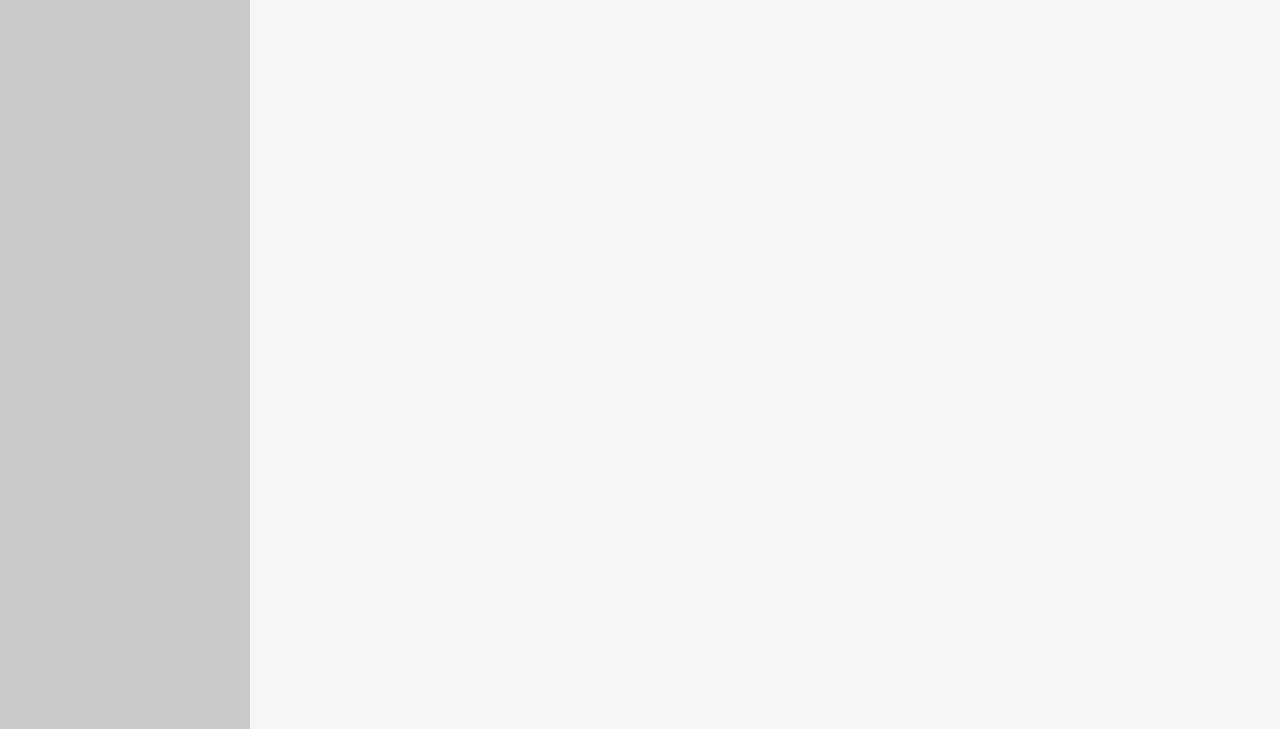
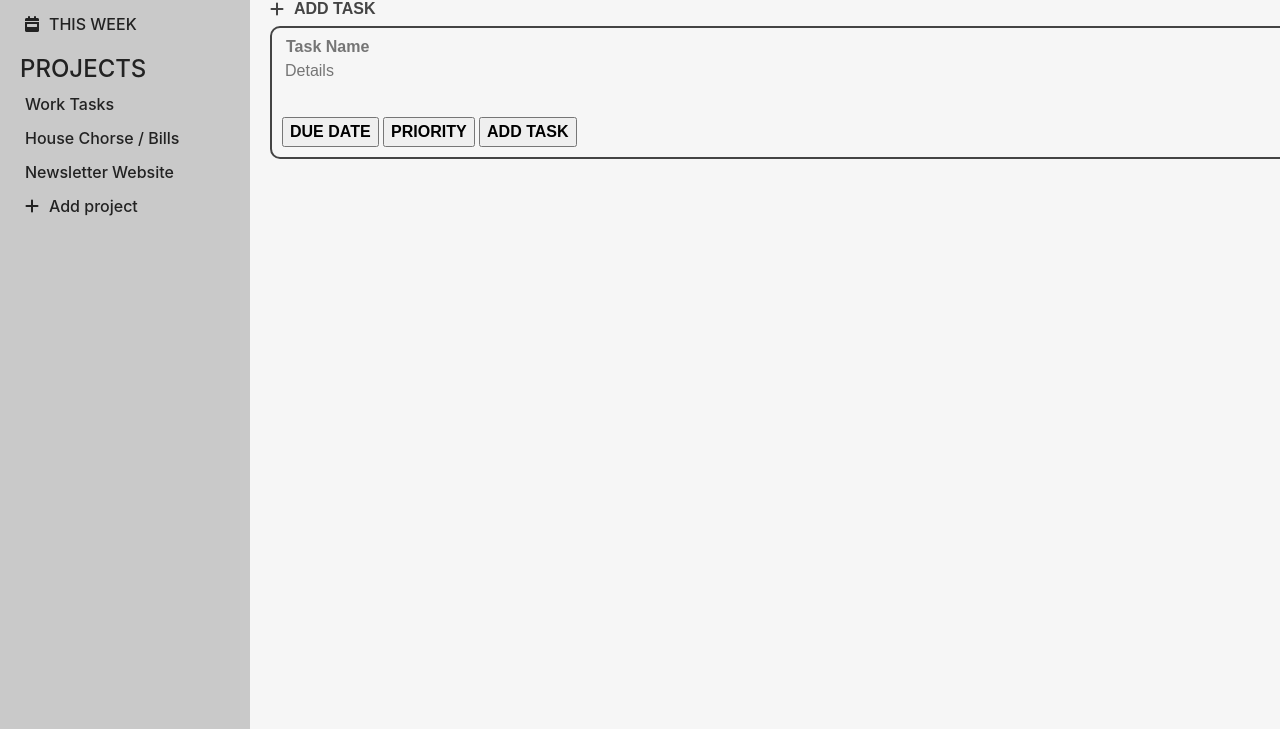
Before and after one commit to rnelsantos/TodoList, a plain HTML site: page index.html in a window 1280 px wide. Shown: the part 190-919 px from the top of the page. Drawn offline with Linux system fonts and the light colour scheme.

Commit message:
done adding task add form

```diff
--- a/index.html
+++ b/index.html
@@ -4,6 +4,7 @@
     <meta charset="UTF-8">
     <meta name="viewport" content="width=device-width, initial-scale=1.0">
     <title>ToDo List</title>
+    <link rel="shortcut icon" href="./assets/tickLogo.svg">
     <link rel ="stylesheet" href="styles.css">
     <script src="https://kit.fontawesome.com/c6970a7e66.js" crossorigin="anonymous"></script>
     <script src="main.js" defer> </script>
@@ -26,16 +27,51 @@
             </label>
         </div>
     </header>
-    <main class="main-container showPanel">
+    <main class="main-container">
         <div class="NavPanel " >
 
-            <nav class="menuBar iconMode"><i class="fa-solid fa-inbox" ></i>INBOX</nav>
-            <nav class="menuBar iconMode"><i class="fa-solid fa-inbox" ></i>INBOX</nav>
+            <nav class="menuBar "><i class="fa-solid fa-inbox" ></i>INBOX</nav>
+            <nav class="menuBar "><i class="fa-solid fa-calendar-day"></i></i>TODAY</nav>
+            <nav class="menuBar "><i class="fa-solid fa-calendar-week"></i></i>THIS WEEK</nav>
+            <h2 class="iconMode" id="panelHeader">PROJECTS</h2>
+
+            <div class="projectList"class="menuBar ">
+                <div class="menuBar ">Work Tasks</div>
+                <div class="menuBar ">House Chorse / Bills</div>
+                <div class="menuBar ">Newsletter Website</div>
+
+            </div>
+            <nav class="menuBar "><i class="fa-solid fa-plus">  </i></i>Add project <input class="input-add-project-popup hide" id="input-addTask-title" type="text" placeholder="Project Name"></nav>
 
 
         </div>
         <div class="content wrapper">
-            <div class="sample"></div>
+            <h1 id="currentActive">Inbox</h1>
+            <div class="taskList">
+            </div>
+
+            <div id="addTask">
+                <i class="fa-solid fa-plus">  </i>
+                <p>ADD TASK </p>
+            </div>
+
+
+            <div id="addTask-form">
+            <div class="cancel"><input class="input-add-task-popup" id="input-addTask-title" type="text" placeholder="Task Name"> <i class="fa-solid fa-xmark" ></i> </i></div>
+
+
+
+                <textarea class="input-add-task-popup" id="input-addTask-description" type="text-area" placeholder="Details"></textarea>
+                <button class="input-add-task-button ">DUE DATE</button>
+                <button class="input-add-task-button">PRIORITY</button>
+
+                <button class="input-add-task-button">ADD TASK</button>
+
+            </div>
+
+
+
+
         </div>
     </main>
 </body>
--- a/styles.css
+++ b/styles.css
@@ -29,7 +29,7 @@
     --background-color: #f6f6f6;
     --background-color2: #c9c9c9;
     --font-color: #222;
-    --font-lighter-color: #444;
+    --font-lighter-color: #666666;
 
   }
 
@@ -96,6 +96,14 @@
     isolation: isolate;
   }
 
+  p:focus,
+  input:focus,
+  select:focus,
+  textarea:focus,
+  button:focus {
+    outline: none;
+  }
+
 
 
 /*holy grail format*/
@@ -149,9 +157,7 @@ header{
     filter: invert(var(--fillPerc)) ;
 }
 
-.iconMode{
-  color:var(--font-color);
-}
+
 
 .title-container{
     padding:15px;
@@ -159,6 +165,7 @@ header{
     justify-content: center;
     align-items: center;
     color:var(--font-color);
+    white-space: nowrap;
 
 }
 
@@ -171,7 +178,7 @@ transition: all 0.5s;
 background: var(--background-color);
 }
 
-/*NavPanel*/
+/*-------------------------------------NavPanel--------------------------------------*/
 .NavPanel{
   padding-top:10px;
 grid-column: 1;
@@ -179,36 +186,53 @@ z-index: 0;
 background: var(--background-color2);
 height:100vh;
 overflow:hidden;
-font-weight: 700;
+
 font-family:-apple-system, BlinkMacSystemFont, 'Segoe UI', Roboto, Oxygen, Ubuntu, Cantarell, 'Open Sans', 'Helvetica Neue', sans-serif;
 }
 
 .menuBar{
-  cursor:default;
+  font-weight: 500;
+  margin-left:20px;
+  cursor:pointer;
   display:flex;
-  justify-content: center;
+  justify-content: left;
   align-items:center;
   gap:10px;
   padding:5px;
+  white-space: nowrap;
+  color:var(--font-color);
 }
 
 .menuBar:hover{
-
-  display:flex;
-  justify-content: center;
-  align-items:center;
-  gap:10px;
   fill: brightness(50%);
-  background-color:rgba(255, 255, 255, 0.164);
+  background-color:rgba(255, 255, 255, 0.411);
 
 }
 
+#panelHeader{
+  font-weight: 500;
+  font-size: 1.5em;
+  padding-top:10px;
+  margin-left:20px;
+  cursor:default;
+  display:flex;
+  justify-content: left;
+  align-items:center;
+  color:var(--font-color);
+}
+
+.navIcon{
+  display:none;
+  transform: scale(0.7);
+  cursor:pointer;
+  }
 
 
-.navIcon{
-display:none;
+.input-add-project-popup{
+  color:var(--font-color);
+  background:var(--background-color2)
+}
 
-}
 
 @media screen and (max-width: 800px) {
 main{
@@ -216,11 +240,8 @@ main{
   grid-template-columns:0px 100%;
   }
 
-
-
-
 .showPanel{
-  grid-template-columns:50% 0%;
+  grid-template-columns:50% 50%;
   transition: all 0.3s;
 }
 
@@ -237,16 +258,78 @@ transition: all 0.5s;
 }
 
 
-/*Content-main*/
+/*--------------------Content-main------------------------*/
 .content{
 grid-column: 2;
+color:var(--font-color);
+background-color:var(--background-color);
+height:100vh;
+padding:20px;
+padding-top:10px;
 
-background-color:var(--background-color);
-
-height:100vh;
+display:flex;
+flex-direction:column;
+gap:5px;
 }
 
-.sample{
+
+
+
+#currentActive{
+  width:100%;
+
+}
+
+
+
+#addTask{
+  display:flex;
+  justify-content: ;
+  align-items: center;
+  gap:10px;
+  font-family: arial;
+  font-weight: 700;
+
+  color:var(--font-lighter-color);
+}
+
+#addTask:hover{
+  cursor: pointer;
+  background-color:rgba(255, 255, 255, 0.514);
+  font-weight: 700;
+  border-radius:5px solid var(--font-color);
+  left:-2px;
+  color:var(--font-color);
+}
+
+#addTask-form{
+  font-family: arial;
+  font-size: 1em;
+  border:2px solid var(--font-lighter-color);
+  border-radius:10px;
+  padding: 10px;
+  color:var(--font-color);
+
+
+}
+
+.input-add-task-button{
+  font-weight: 600;
+
+}
+
+#input-addTask-title{
+  font-weight: 650;
+}
+
+.input-add-task-popup{
+  font-family: arial;
+  color:var(--font-color);
+  width:100%;
+  border-color: transparent;
+  background:var(--background-color);
+  resize: none;
+
 
 
 }
@@ -260,7 +343,17 @@ height:100vh;
 
 
 
-/*Utilities*/
+/*-----------------------------------Utilities-----------------------------------------*/
+#addTask-form > .cancel{
+  height:18px;
+  display:flex;
+  justify-content: end;
+  overflow: visible;
+}
+
+
+
+
 .hide{
   display: none;
 }
```
